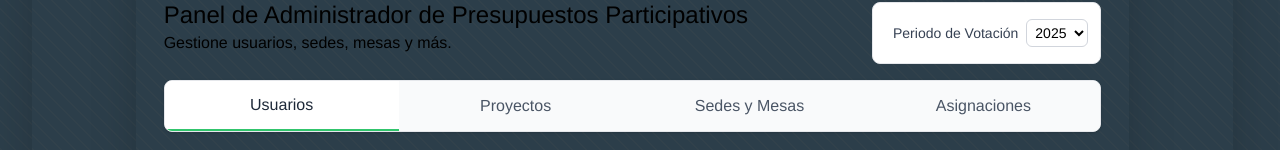
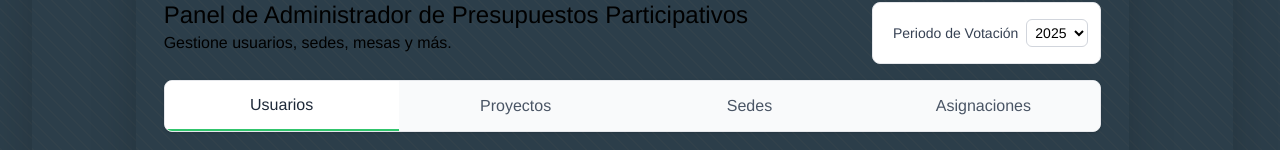
Before and after one commit to dev-el-quisco/presupuestos-participativos, a Next.js app: page /dashboard/1/panel-administrador/usuarios in a window 1280 px wide. Shown: the part 396-546 px from the top of the page. Built offline with nearby package versions, Linux system fonts and the light colour scheme.

Commit message:
Visual adjustment

```diff
--- a/app/dashboard/[periodo]/panel-administrador/Layout.tsx
+++ b/app/dashboard/[periodo]/panel-administrador/Layout.tsx
@@ -11,7 +11,7 @@ export default function AdminPanelLayout({ children }: AdminPanelLayoutProps) {
   const adminTabs = [
     { name: "Usuarios", path: "/usuarios" },
     { name: "Proyectos", path: "/proyectos" },
-    { name: "Sedes y Mesas", path: "/sedes" },
+    { name: "Sedes", path: "/sedes" },
     { name: "Asignaciones", path: "/asignaciones" },
   ];
 
```
